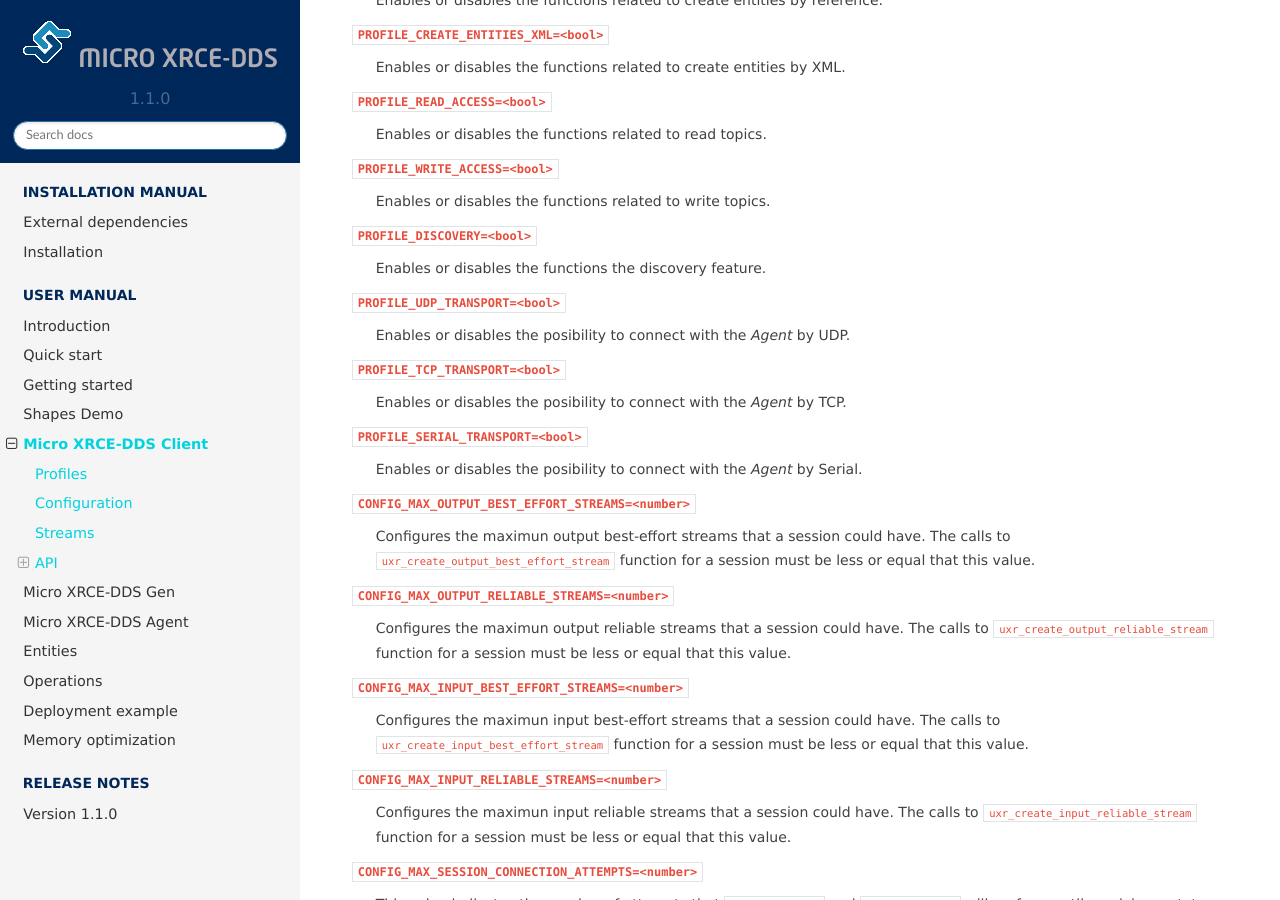
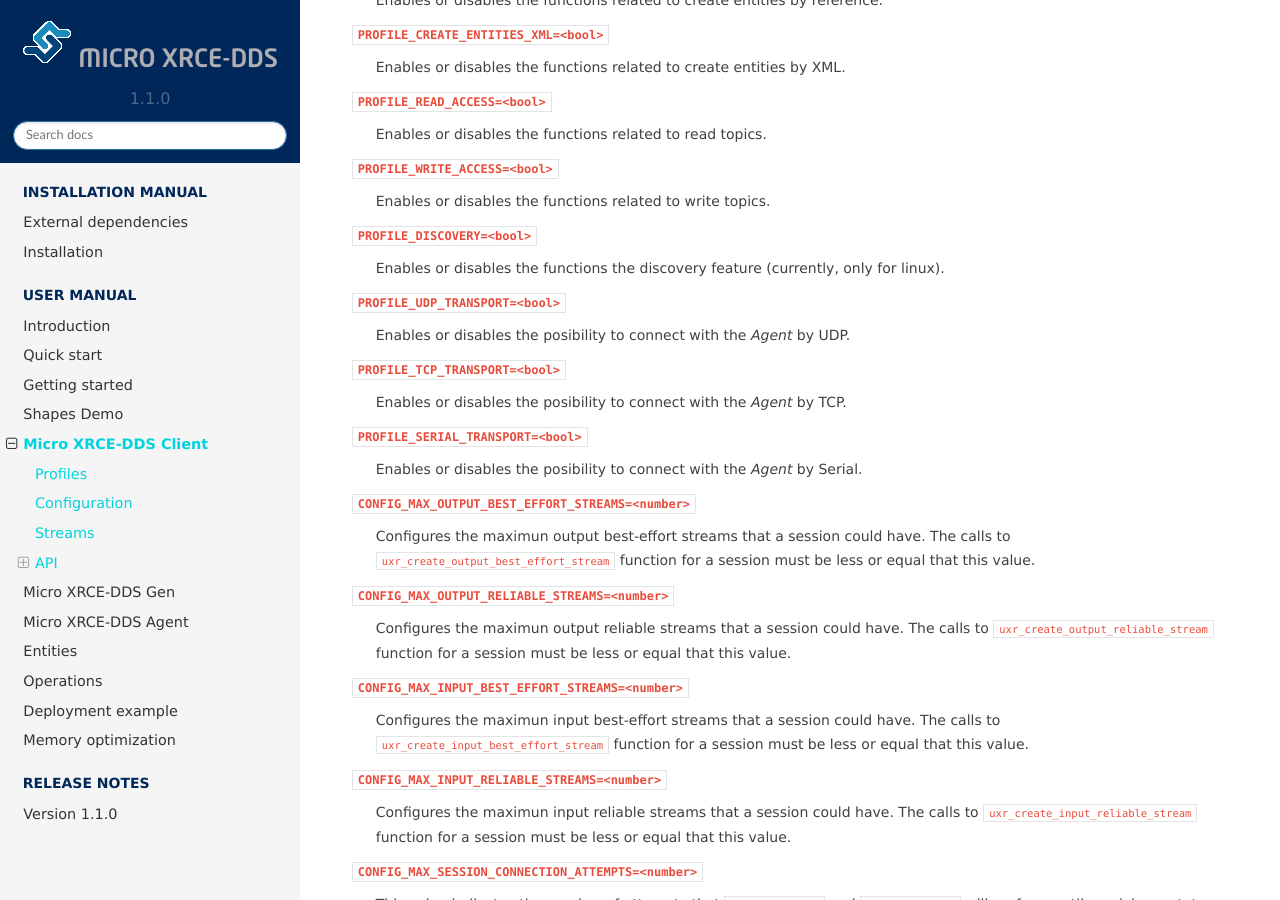
Before and after one commit to eProsima/Micro-XRCE-DDS-docs, a Sphinx documentation site: the page built from docs/client.rst, in a window 1280 px wide and 900 px high, scrolled down 983 px. Built offline with Sphinx 7.4.7 and the Read the Docs theme 2.0.0, drawn with Linux system fonts in a browser that asks for light colours; some of the changed text lies outside the part shown.

Commit message:
Specified that discovery is not supported on windows.

```diff
--- a/docs/client.rst
+++ b/docs/client.rst
@@ -52,7 +52,7 @@
     Enables or disables the functions related to write topics.
 
 ``PROFILE_DISCOVERY=<bool>``
-    Enables or disables the functions the discovery feature.
+    Enables or disables the functions the discovery feature (currently, only for linux).
 
 ``PROFILE_UDP_TRANSPORT=<bool>``
     Enables or disables the posibility to connect with the *Agent* by UDP.
@@ -714,6 +714,8 @@
 These functions are enabled when ``PROFILE_DISCOVERY`` is selected in the ``client.config`` file.
 The declaration of these functions can be found in ``uxr/client/profile/discovery/discovery.h``.
 
+*This feature is only available on linux.*
+
 ------
 
 .. code-block:: c
```
